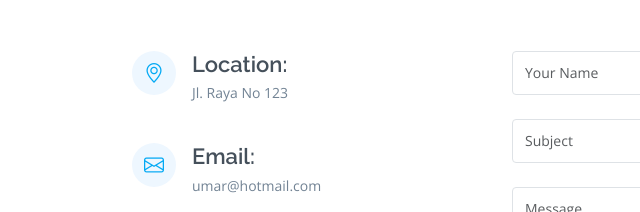
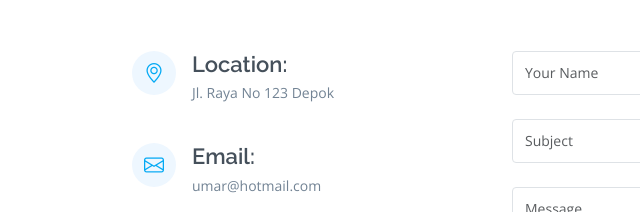
Before and after one commit to takahashiumaru/UTS-Web-Sem-3, a plain HTML site: page index.html in a window 1280 px wide. Shown: the part 2661-2873 px from the top of the page, 0-640 px from the left. Drawn offline with nearby package versions, Linux system fonts and the light colour scheme.

Commit message:
fix: code

```diff
--- a/index.html
+++ b/index.html
@@ -166,7 +166,7 @@
               <div class="address">
                 <i class="bi bi-geo-alt"></i>
                 <h4>Location:</h4>
-                <p>Jl. Raya No 123</p>
+                <p>Jl. Raya No 123 Depok</p>
               </div>
 
               <div class="email">
```
